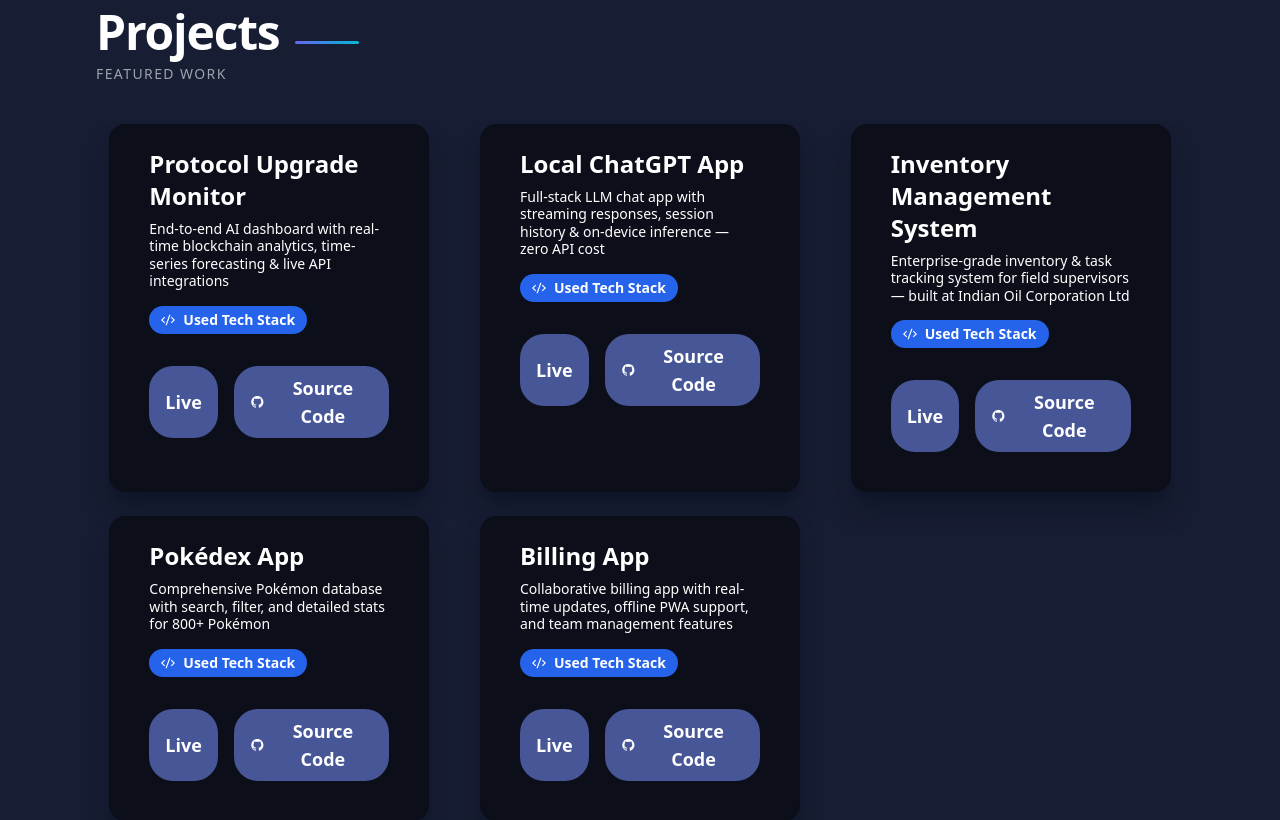
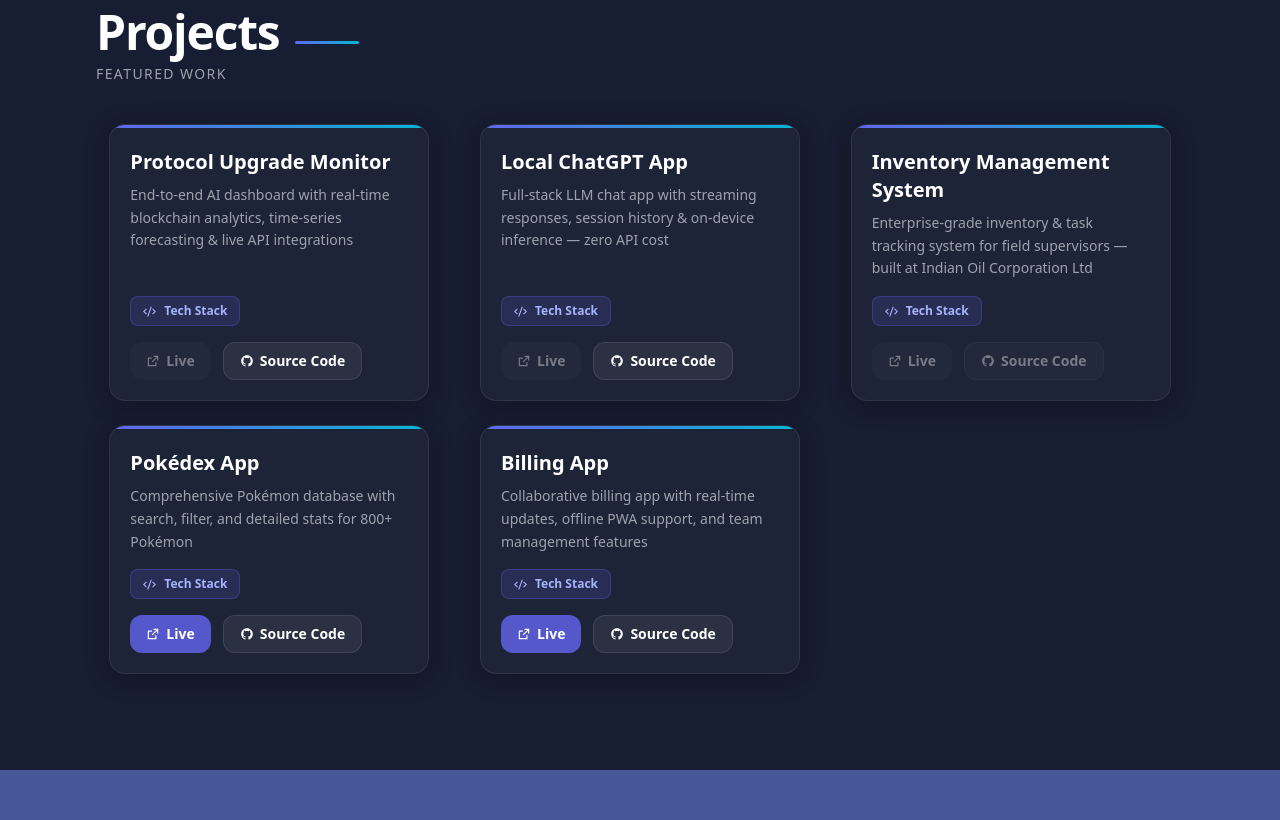
Before and after one commit to siddhanttripathi22/portfolio, a React (Vite) app: page / in a window 1280 px wide. Shown: the part 2760-3580 px from the top of the page. Built offline with nearby package versions, Linux system fonts and the light colour scheme; the HTML template or start-up script is replaced by a standard one.

Commit message:
Enhance ProjectCard with external link and styling
Updated ProjectCard component to include external link icon and improved button styles. Refactored URL formatting and modal handling for better user experience.

```diff
--- a/src/components/Projects/ProjectCard.jsx
+++ b/src/components/Projects/ProjectCard.jsx
@@ -1,6 +1,5 @@
 import React, { useState } from "react";
-import { RiGithubFill, RiCloseLine, RiCodeSSlashLine } from "@remixicon/react";
-//import bannerImg from "../../assets/photo-C8q0KQHG.png";
+import { RiGithubFill, RiCloseLine, RiCodeSSlashLine, RiExternalLinkLine } from "@remixicon/react";
 
 const ProjectCard = ({
   title,
@@ -8,127 +7,211 @@
   demoUrl,
   githubUrl,
   techStack = [],
-  techDescription = "This project was built using modern technologies to ensure optimal performance and user experience."
+  techDescription = "This project was built using modern technologies to ensure optimal performance and user experience.",
+  badge = null,
 }) => {
   const [showTechStack, setShowTechStack] = useState(false);
 
-
   const formatUrl = (url) => {
-    if (!url) return '';
-
-    if (url.startsWith('http://') || url.startsWith('https://')) {
-      return url;
-    }
-
+    if (!url || url === "#") return null;
+    if (url.startsWith("http://") || url.startsWith("https://")) return url;
     return `https://${url}`;
   };
 
   const handleSourceCode = () => {
-    if (githubUrl) {
-      const formattedUrl = formatUrl(githubUrl);
-      window.open(formattedUrl, '_blank', 'noopener,noreferrer');
-    }
+    const url = formatUrl(githubUrl);
+    if (url) window.open(url, "_blank", "noopener,noreferrer");
   };
 
   const handleDemo = () => {
-    if (demoUrl) {
-      const formattedUrl = formatUrl(demoUrl);
-      window.open(formattedUrl, '_blank', 'noopener,noreferrer');
-    }
+    const url = formatUrl(demoUrl);
+    if (url) window.open(url, "_blank", "noopener,noreferrer");
   };
+
+  const hasLive = formatUrl(demoUrl);
+  const hasGithub = formatUrl(githubUrl);
 
   return (
     <>
-      <div className="p-3 md:p-6 flex flex-col w-80 bg-[#0c0e19] shadow-xl shadow-slate-900 rounded-2xl relative">
+      <div
+        className="flex flex-col w-80 rounded-2xl overflow-hidden transition-all duration-300 hover:scale-[1.02]"
+        style={{
+          background: "rgba(255,255,255,0.03)",
+          border: "1px solid rgba(255,255,255,0.08)",
+          boxShadow: "0 4px 24px rgba(0,0,0,0.3)",
+        }}
+        onMouseEnter={(e) => {
+          e.currentTarget.style.borderColor = "rgba(99,102,241,0.4)";
+          e.currentTarget.style.boxShadow = "0 8px 32px rgba(99,102,241,0.15)";
+        }}
+        onMouseLeave={(e) => {
+          e.currentTarget.style.borderColor = "rgba(255,255,255,0.08)";
+          e.currentTarget.style.boxShadow = "0 4px 24px rgba(0,0,0,0.3)";
+        }}
+      >
+        {/* Top accent bar */}
+        <div
+          style={{
+            height: "3px",
+            background: "linear-gradient(90deg, #6366f1, #06b6d4)",
+          }}
+        />
 
+        <div className="p-5 flex flex-col flex-1">
+          {/* Badge (optional) */}
+          {badge && (
+            <span
+              className="text-xs px-2.5 py-1 rounded-full font-medium w-fit mb-3"
+              style={{
+                background: "rgba(6,182,212,0.12)",
+                border: "1px solid rgba(6,182,212,0.3)",
+                color: "#06b6d4",
+              }}
+            >
+              {badge}
+            </span>
+          )}
 
-        <h3 className="px-4 text-xl md:text-2xl font-bold leading-normal">
+          {/* Title */}
+          <h3 className="text-lg md:text-xl font-bold text-white leading-snug mb-2">
             {title}
           </h3>
 
-        <p className="px-4 text-sm md:text-md leading-tight py-2">
+          {/* Description */}
+          <p className="text-sm text-gray-400 leading-relaxed flex-1 mb-4">
             {main}
           </p>
 
-
+          {/* Tech Stack button */}
           {techStack.length > 0 && (
-          <div className="px-4 py-2">
             <button
               onClick={() => setShowTechStack(true)}
-              className="text-white py-1 px-3 text-sm hover:opacity-85 duration-300 hover:scale-105 font-semibold rounded-2xl bg-blue-600 flex items-center gap-2"
+              className="flex items-center gap-2 text-xs font-semibold w-fit mb-4 px-3 py-1.5 rounded-lg transition-all duration-200 hover:scale-105"
+              style={{
+                background: "rgba(99,102,241,0.15)",
+                border: "1px solid rgba(99,102,241,0.3)",
+                color: "#a5b4fc",
+              }}
             >
-              <RiCodeSSlashLine size={14} />
-              Used Tech Stack
+              <RiCodeSSlashLine size={13} />
+              Tech Stack
             </button>
-          </div>
           )}
 
-        <div className="mt-2 p-2 md:p-4 flex gap-2 md:gap-4">
+          {/* Action buttons */}
+          <div className="flex gap-3 mt-auto">
             <button
               onClick={handleDemo}
-            className="text-white py-2 px-3 text-sm md:text-lg md:py-2 md:px-4 hover:opacity-85 duration-300 hover:scale-105 font-semibold rounded-3xl bg-[#465697]"
+              disabled={!hasLive}
+              className="flex items-center gap-1.5 text-sm font-semibold px-4 py-2 rounded-xl transition-all duration-200 hover:scale-105 disabled:opacity-40 disabled:cursor-not-allowed"
+              style={{
+                background: hasLive ? "rgba(99,102,241,0.8)" : "rgba(255,255,255,0.06)",
+                color: "#fff",
+              }}
             >
+              <RiExternalLinkLine size={14} />
               Live
             </button>
 
             <button
               onClick={handleSourceCode}
-            className="text-white py-2 px-3 text-sm md:text-lg md:py-2 md:px-4 hover:opacity-85 duration-300 hover:scale-105 font-semibold rounded-3xl bg-[#465697] flex items-center gap-2"
+              disabled={!hasGithub}
+              className="flex items-center gap-1.5 text-sm font-semibold px-4 py-2 rounded-xl transition-all duration-200 hover:scale-105 disabled:opacity-40 disabled:cursor-not-allowed"
+              style={{
+                background: "rgba(255,255,255,0.06)",
+                border: "1px solid rgba(255,255,255,0.1)",
+                color: "#fff",
+              }}
             >
-            <RiGithubFill size={16} />
+              <RiGithubFill size={14} />
               Source Code
             </button>
+          </div>
         </div>
       </div>
 
       {/* Tech Stack Modal */}
       {showTechStack && (
-        <div className="fixed inset-0 bg-black bg-opacity-75 flex items-center justify-center z-50 p-4">
-          <div className="bg-[#0c0e19] rounded-2xl p-6 max-w-md w-full max-h-[80vh] overflow-y-auto relative border border-gray-700">
+        <div
+          className="fixed inset-0 flex items-center justify-center z-50 p-4"
+          style={{ background: "rgba(0,0,0,0.8)", backdropFilter: "blur(4px)" }}
+          onClick={(e) => { if (e.target === e.currentTarget) setShowTechStack(false); }}
+        >
+          <div
+            className="relative w-full max-w-md rounded-2xl p-6 max-h-[85vh] overflow-y-auto"
+            style={{
+              background: "#0c0e19",
+              border: "1px solid rgba(99,102,241,0.3)",
+              boxShadow: "0 24px 64px rgba(0,0,0,0.6)",
+            }}
+          >
+            {/* Close button */}
             <button
               onClick={() => setShowTechStack(false)}
-              className="absolute top-4 right-4 text-gray-400 hover:text-white transition-colors"
+              className="absolute top-4 right-4 p-1 rounded-lg transition-colors"
+              style={{ color: "#6b7280" }}
+              onMouseEnter={(e) => (e.currentTarget.style.color = "#fff")}
+              onMouseLeave={(e) => (e.currentTarget.style.color = "#6b7280")}
             >
-              <RiCloseLine size={24} />
+              <RiCloseLine size={22} />
             </button>
 
-            <h3 className="text-2xl font-bold text-white mb-4 pr-8">
-              {title} - Tech Stack
-            </h3>
+            {/* Modal header */}
+            <div
+              className="w-8 h-1 rounded-full mb-4"
+              style={{ background: "linear-gradient(90deg,#6366f1,#06b6d4)" }}
+            />
+            <h3 className="text-xl font-bold text-white mb-1 pr-8">{title}</h3>
+            <p className="text-sm text-gray-400 leading-relaxed mb-6">{techDescription}</p>
 
-            <p className="text-gray-300 text-sm mb-6 leading-relaxed">
-              {techDescription}
+            {/* Tech grid */}
+            <p className="text-xs uppercase tracking-widest font-semibold mb-3" style={{ color: "#6366f1" }}>
+              Technologies Used
             </p>
-
-            <div className="space-y-4">
-              <h4 className="text-lg font-semibold text-white mb-3">Technologies Used:</h4>
-              <div className="grid grid-cols-2 gap-3">
-                {techStack.map((tech, index) => (
+            <div className="grid grid-cols-2 gap-2 mb-6">
+              {techStack.map((tech, i) => (
                 <div
-                    key={index}
-                    className="bg-[#1a1d2e] p-3 rounded-lg border border-gray-700 hover:border-[#465697] transition-colors"
+                  key={i}
+                  className="flex items-center gap-2 p-3 rounded-xl text-sm font-medium text-white"
+                  style={{
+                    background: "rgba(255,255,255,0.04)",
+                    border: "1px solid rgba(255,255,255,0.08)",
+                  }}
                 >
-                    <span className="text-white font-medium text-sm">{tech}</span>
+                  <span
+                    className="w-2 h-2 rounded-full flex-shrink-0"
+                    style={{ background: "linear-gradient(135deg,#6366f1,#06b6d4)" }}
+                  />
+                  {tech}
                 </div>
               ))}
             </div>
-            </div>
 
-            <div className="mt-6 pt-4 border-t border-gray-700 flex gap-3">
-              {githubUrl && (
+            {/* Modal footer buttons */}
+            <div
+              className="flex gap-3 pt-4"
+              style={{ borderTop: "1px solid rgba(255,255,255,0.08)" }}
+            >
+              {hasGithub && (
                 <button
-                  onClick={handleSourceCode}
-                  className="flex-1 bg-[#465697] text-white py-2 px-4 rounded-lg hover:opacity-85 transition-opacity flex items-center justify-center gap-2"
+                  onClick={() => { handleSourceCode(); setShowTechStack(false); }}
+                  className="flex-1 flex items-center justify-center gap-2 py-2.5 rounded-xl text-sm font-semibold text-white transition-opacity hover:opacity-85"
+                  style={{ background: "rgba(99,102,241,0.8)" }}
                 >
-                  <RiGithubFill size={16} />
+                  <RiGithubFill size={15} />
                   View Code
                 </button>
               )}
-              {demoUrl && (
+              {hasLive && (
                 <button
-                  onClick={handleDemo}
-                  className="flex-1 bg-[#2d4a22] text-white py-2 px-4 rounded-lg hover:opacity-85 transition-opacity"
+                  onClick={() => { handleDemo(); setShowTechStack(false); }}
+                  className="flex-1 flex items-center justify-center gap-2 py-2.5 rounded-xl text-sm font-semibold text-white transition-opacity hover:opacity-85"
+                  style={{
+                    background: "rgba(255,255,255,0.06)",
+                    border: "1px solid rgba(255,255,255,0.1)",
+                  }}
                 >
+                  <RiExternalLinkLine size={15} />
                   Live Demo
                 </button>
               )}
```
Lines whose indentation alone changed are shown as unchanged.
